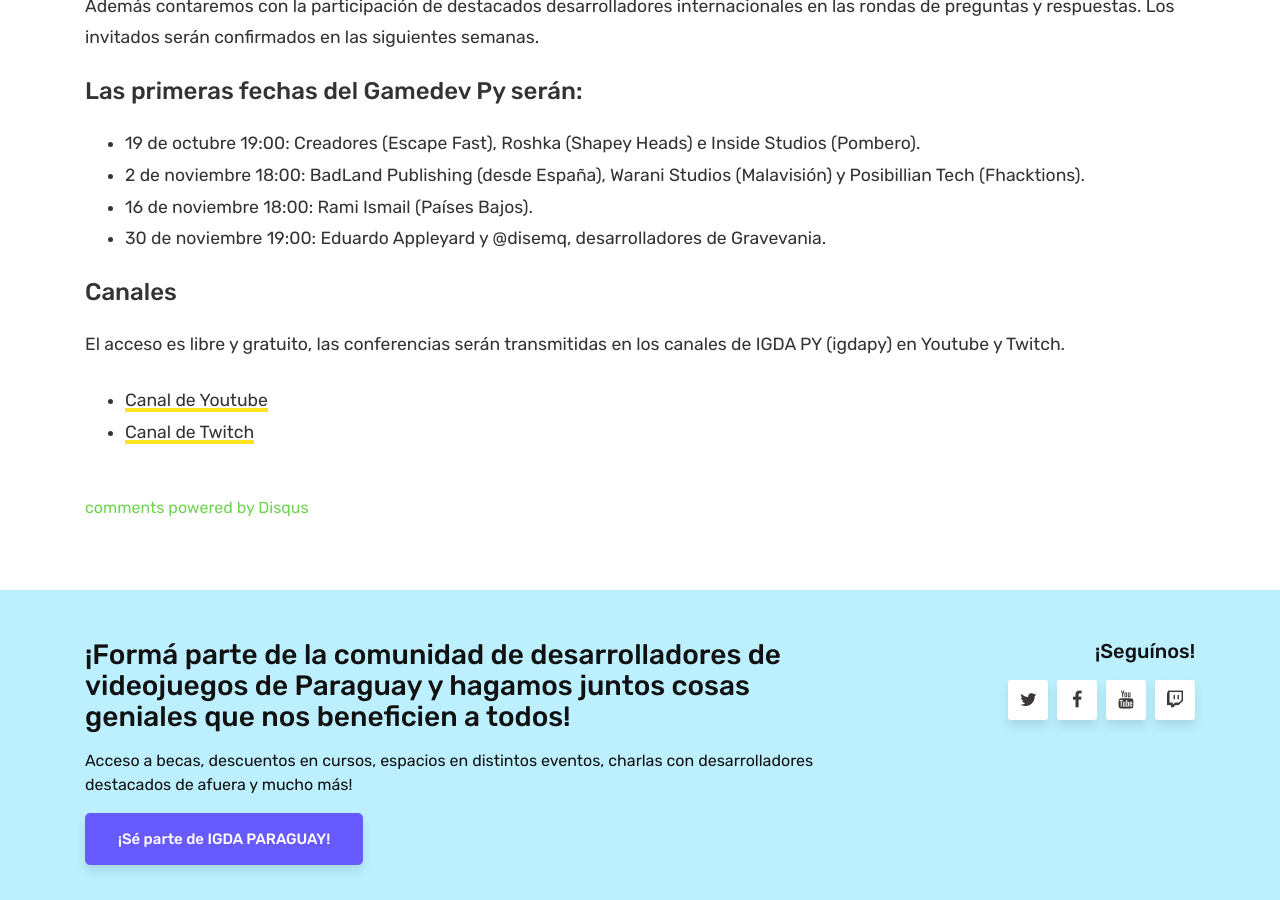
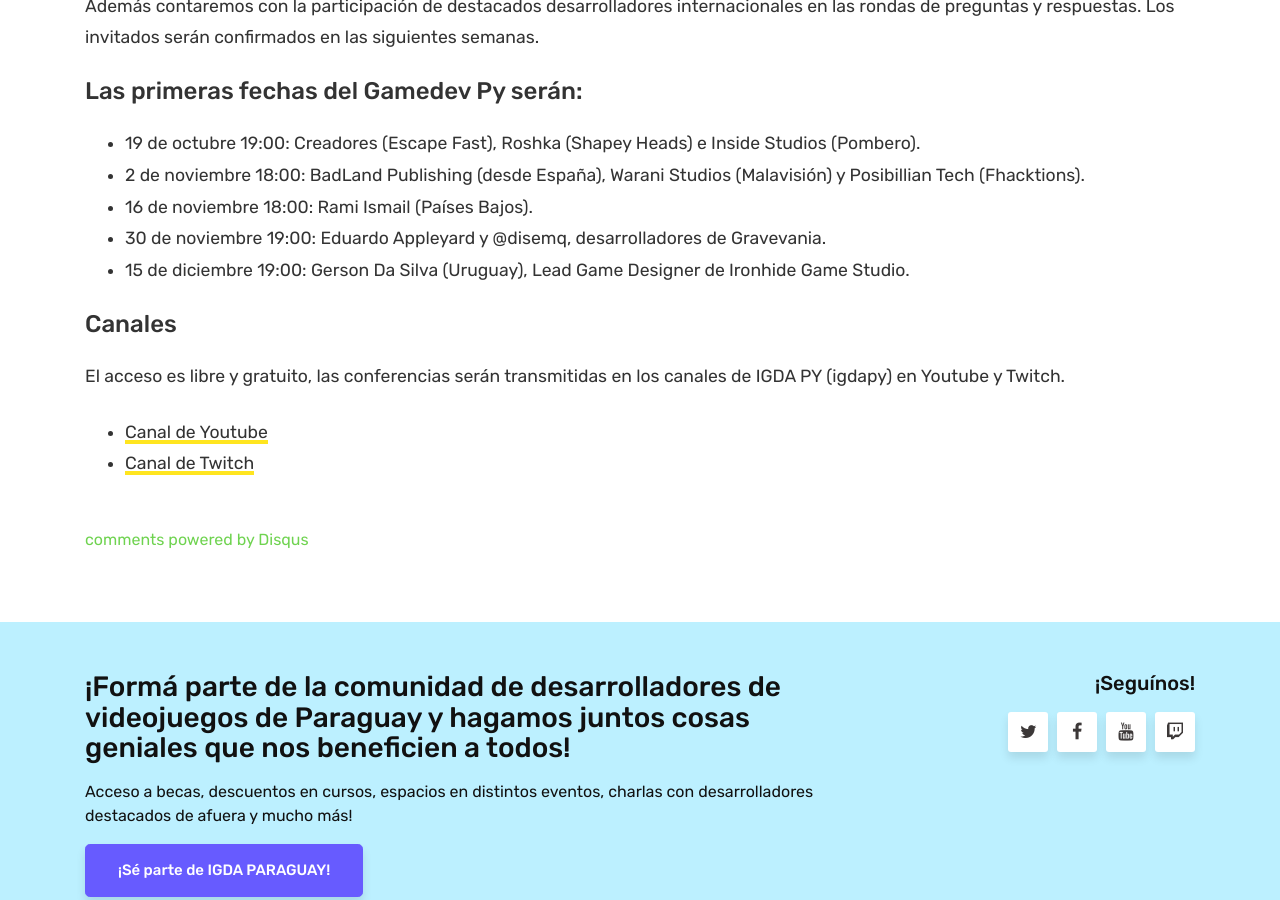
Before and after one commit to pescode/igdapy.github.io, a Jekyll site: the page built from eventos/e-gamedev-py-2020.md, in a window 1280 px wide and 900 px high, scrolled down 893 px. Built offline with Jekyll 4.4.1, drawn with Linux system fonts in a browser that asks for light colours; comment, search, counter and statistics services are not loaded.

Commit message:
Added Gerson Da Silva to e-gamedev dates.

```diff
--- a/eventos/e-gamedev-py-2020.md
+++ b/eventos/e-gamedev-py-2020.md
@@ -22,6 +22,7 @@
 - 2 de noviembre 18:00: BadLand Publishing (desde España), Warani Studios (Malavisión) y Posibillian Tech (Fhacktions).
 - 16 de noviembre 18:00: Rami Ismail (Países Bajos).
 - 30 de noviembre 19:00: Eduardo Appleyard y @disemq, desarrolladores de Gravevania.
+- 15 de diciembre 19:00: Gerson Da Silva (Uruguay), Lead Game Designer de Ironhide Game Studio.
 
 #### Canales
 El acceso es libre y gratuito, las conferencias serán transmitidas en los canales de IGDA PY (igdapy) en Youtube y Twitch.
```
Also changed, not shown: _posts/2020-10-13-e-gamedev-py-2020.md (+1 -0 lines).
